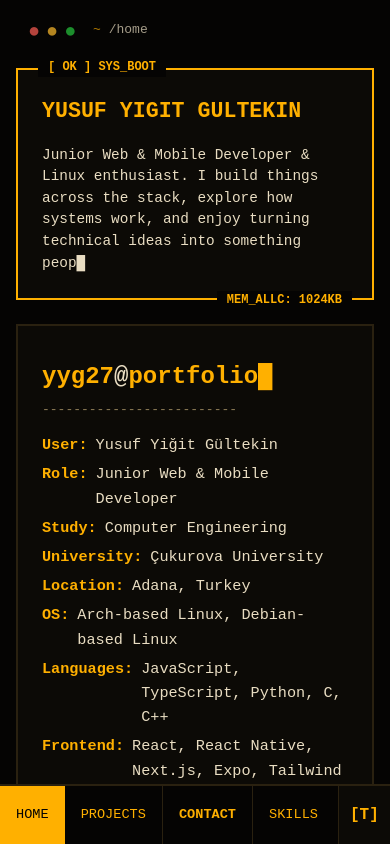
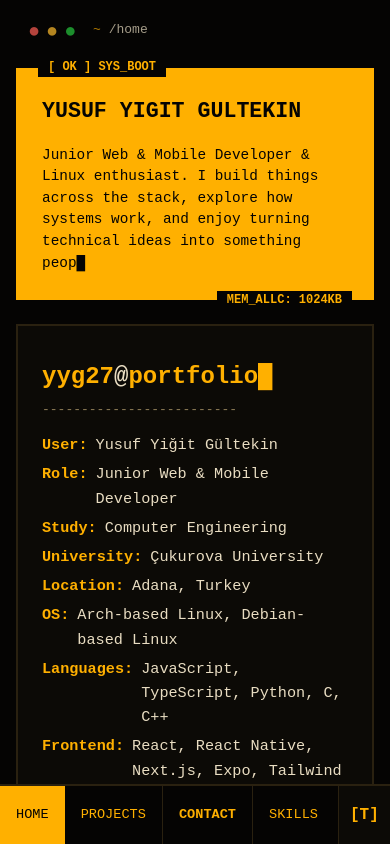
Before and after one commit to yyg27/tui-portfolio, a React (Vite) app: page / in a window 390 px wide. Built offline with nearby package versions, Linux system fonts and the light colour scheme.

Commit message:
Revert "style: restore bordered style for hero card on mobile"
This reverts commit c12d2c3821446112fb0663d297528fba1d049274.

```diff
--- a/src/components/Home/HeroCard/HeroCard.module.css
+++ b/src/components/Home/HeroCard/HeroCard.module.css
@@ -143,18 +143,13 @@
 
 @media (max-width: 768px) {
     .heroCard {
-        background: var(--surface);
-        border: 2px solid var(--accent);
-        color: var(--text);
         padding: var(--space-md);
         gap: var(--space-md);
     }
     .intro h1 {
-        color: var(--heading);
         font-size: 1.35rem;
     }
     .intro p {
-        color: var(--text);
         font-size: 0.9rem;
         line-height: 1.5;
     }
@@ -163,13 +158,7 @@
         margin-top: var(--space-md);
     }
     .links a {
-        color: var(--accent);
-        border-color: var(--accent);
         font-size: 0.85rem;
         padding: 4px 8px;
     }
-    .links a:hover {
-        background-color: var(--accent);
-        color: var(--background);
-    }
 }
```
